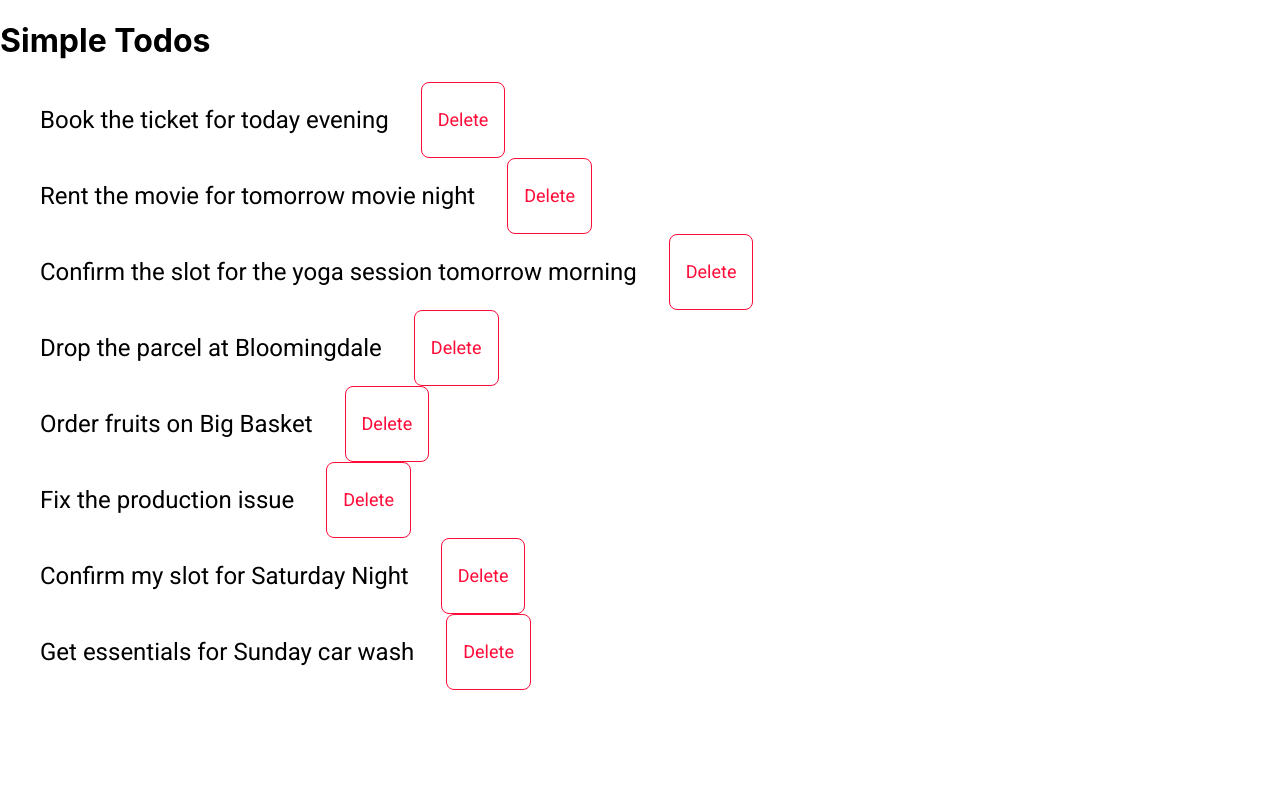
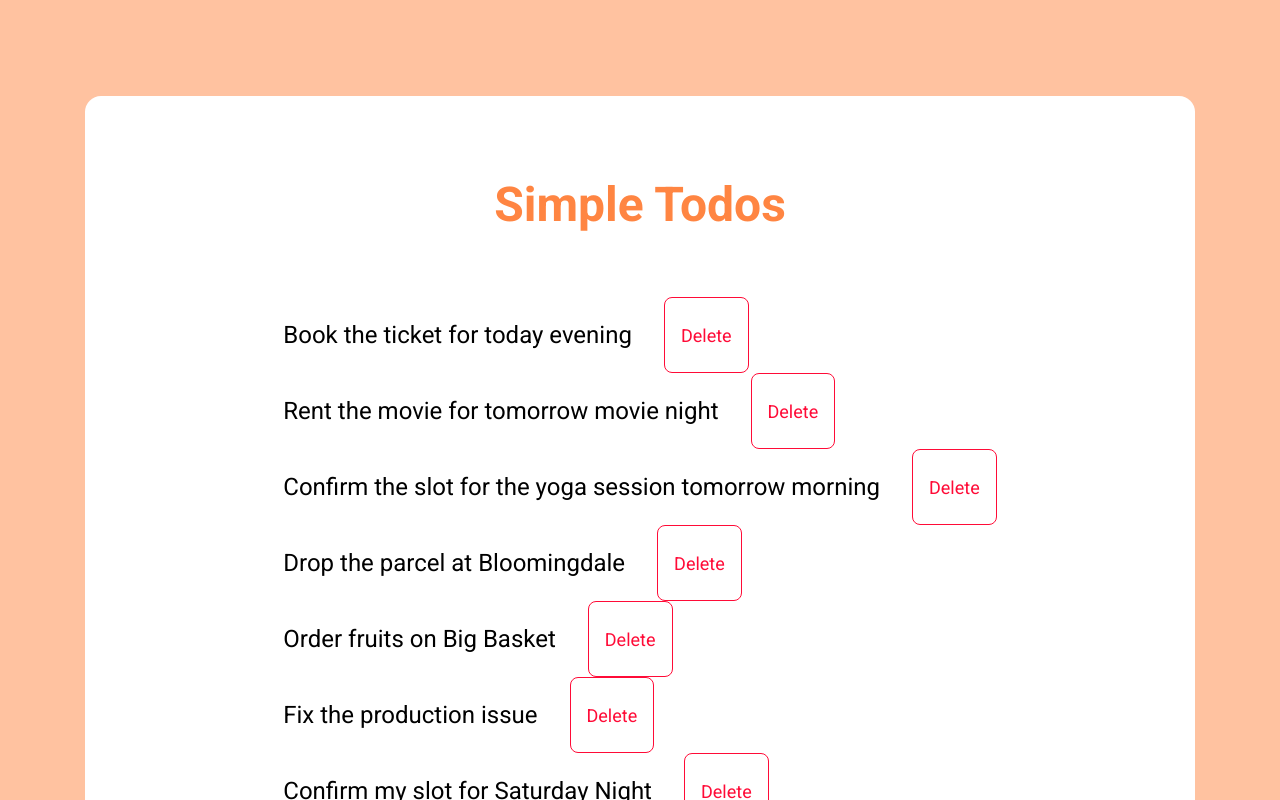
Before and after one commit to Shitalabathorat/simple_todo_react_coding6, a React (Create React App) app: page / in a window 1280 px wide. Shown: the top 800 px of the page. Built offline with nearby package versions, Linux system fonts and the light colour scheme; a web font is replaced by a local one.

Commit message:
Update index.css

```diff
--- a/src/components/SimpleTodos/index.css
+++ b/src/components/SimpleTodos/index.css
@@ -1 +1,50 @@
 /* Write your CSS here */
+.app-container {
+  display: flex;
+  justify-content: center;
+  align-items: center;
+  background-color: #ffc2a0;
+  min-height: 100vh;
+}
+
+.simple-todos-container {
+  display: flex;
+  flex-direction: column;
+  align-items: center;
+  background-color: #ffffff;
+  border-radius: 16px;
+  width: 90%;
+  padding: 24px;
+  margin-top: 48px;
+  margin-bottom: 48px;
+  max-width: 1110px;
+}
+
+@media screen and (min-width: 768px) {
+  .simple-todos-container {
+    padding: 48px;
+    margin-top: 96px;
+    margin-bottom: 96px;
+  }
+}
+
+.heading {
+  color: #ff8542;
+  font-family: 'Roboto';
+  font-size: 24px;
+  font-weight: 700;
+  margin-top: 12px;
+  margin-bottom: 16px;
+}
+
+@media screen and (min-width: 768px) {
+  .heading {
+    font-size: 48px;
+    margin-top: 32px;
+    margin-bottom: 48px;
+  }
+}
+
+.todos-list {
+  padding-left: 0px;
+}
```
